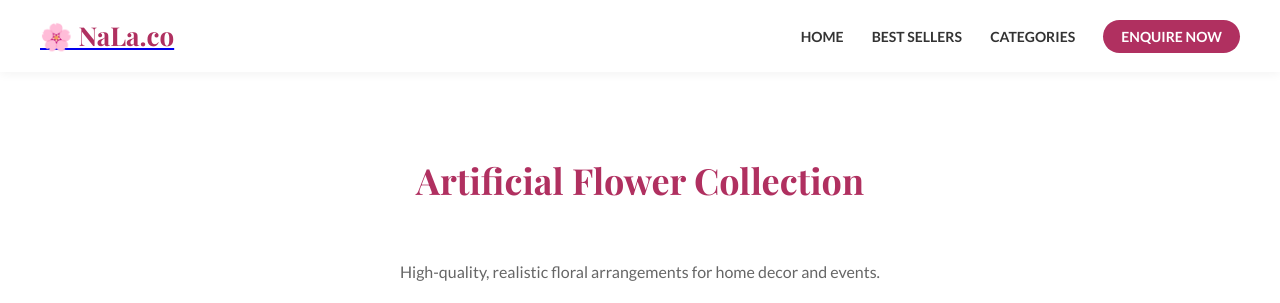
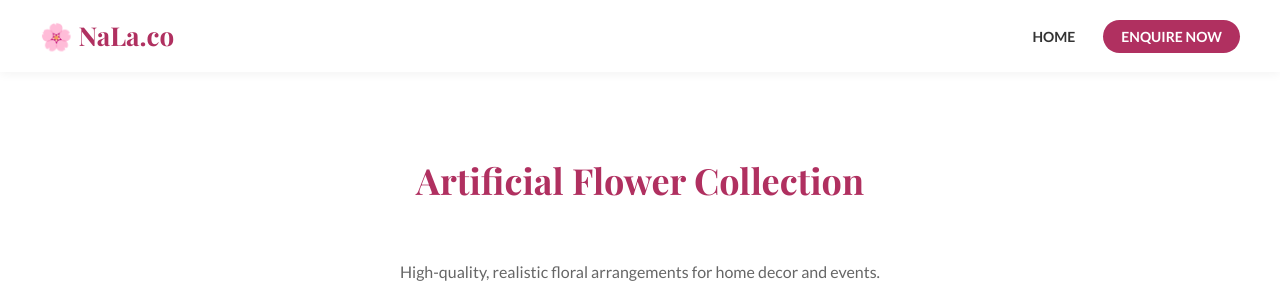
Before and after one commit to jonathhew/flower-shop, a plain HTML site: page artificial-flowers.html in a window 1280 px wide. Shown: the top 303 px of the page. Drawn offline with nearby package versions, Linux system fonts and the light colour scheme.

Commit message:
Update artificial-flowers.html

```diff
--- a/artificial-flowers.html
+++ b/artificial-flowers.html
@@ -14,13 +14,11 @@
 <body>
 
 <header>
-    <a href="index.html" class="logo-link">
+    <a href="index.html" style="text-decoration: none;">
         <div class="logo">🌸 NaLa.co</div>
     </a>
     <nav id="nav-menu">
         <a href="index.html">Home</a>
-        <a href="index.html#products">Best Sellers</a>
-        <a href="index.html#categories">Categories</a>
         <a href="https://wa.me/60162016783" class="nav-cta" target="_blank">Enquire Now</a>
     </nav>
 
```
